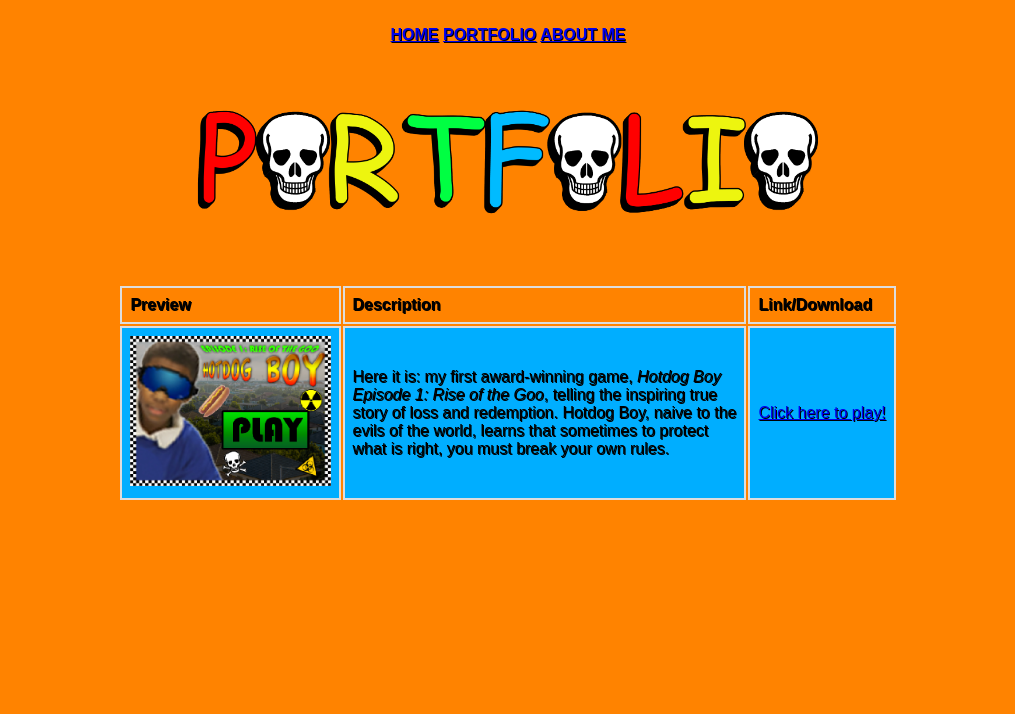
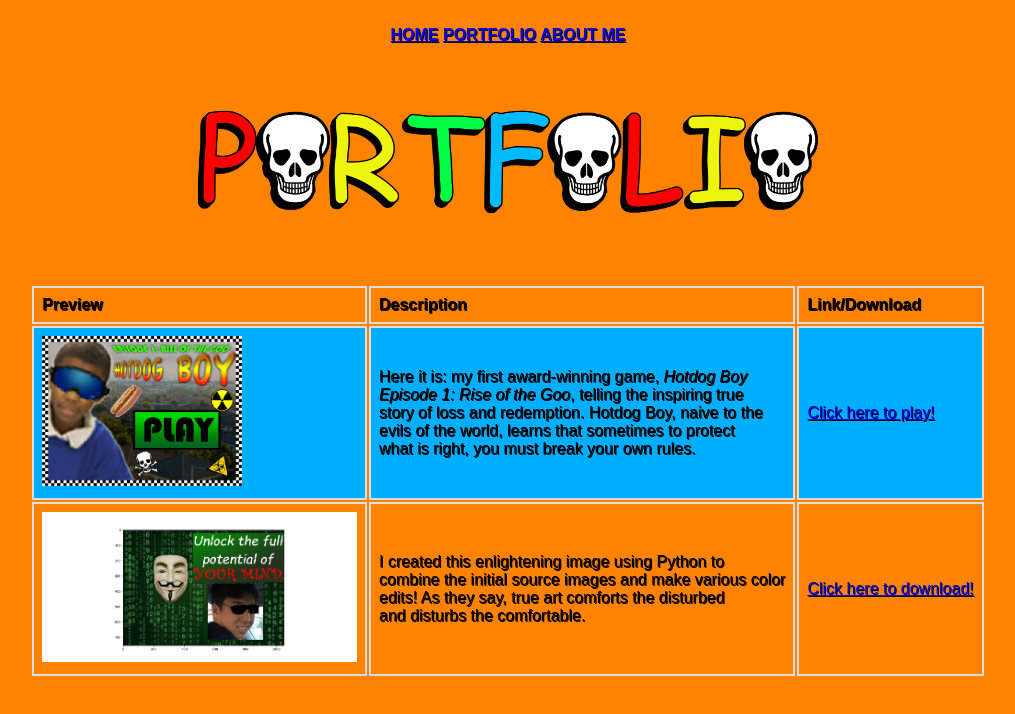
Before and after one commit to bentheperson/bentheperson.github.io, a plain HTML site: page portfolio.html in a window 1280 px wide. Shown: the whole page, without its empty margins (132-1147 px from the left). Drawn offline with Linux system fonts and the light colour scheme.

Commit message:
Python project

```diff
--- a/portfolio.html
+++ b/portfolio.html
@@ -24,6 +24,7 @@
 <tr><th>Preview</th><th>Description</th><th>Link/Download</th></tr>
 
 <tr><td><img src="images/hotdogboyepisode1.png" height="150"></td><td>Here it is: my first award-winning game, <i>Hotdog Boy<br>Episode 1: Rise of the Goo</i>, telling the inspiring true<br>story of loss and redemption. Hotdog Boy, naive to the<br>evils of the world, learns that sometimes to protect<br>what is right, you must break your own rules.</td><td><a target="_blank" href="https://scratch.mit.edu/projects/175199438/">Click here to play!</a></td></tr>
+<tr><td><img src="images/1.4 Project Final Image.png" height="150"></td><td>I created this enlightening image using Python to<br>combine the initial source images and make various color<br> edits! As they say, true art comforts the disturbed<br>and disturbs the comfortable.</td><td><a href="/downloads/1_4 Project Files.zip" download>Click here to download!</a></td></tr>
 
 </table>
       </center>
```
Also changed, not shown: images/1.4 Project Final Image.png (added), 1 other file.
